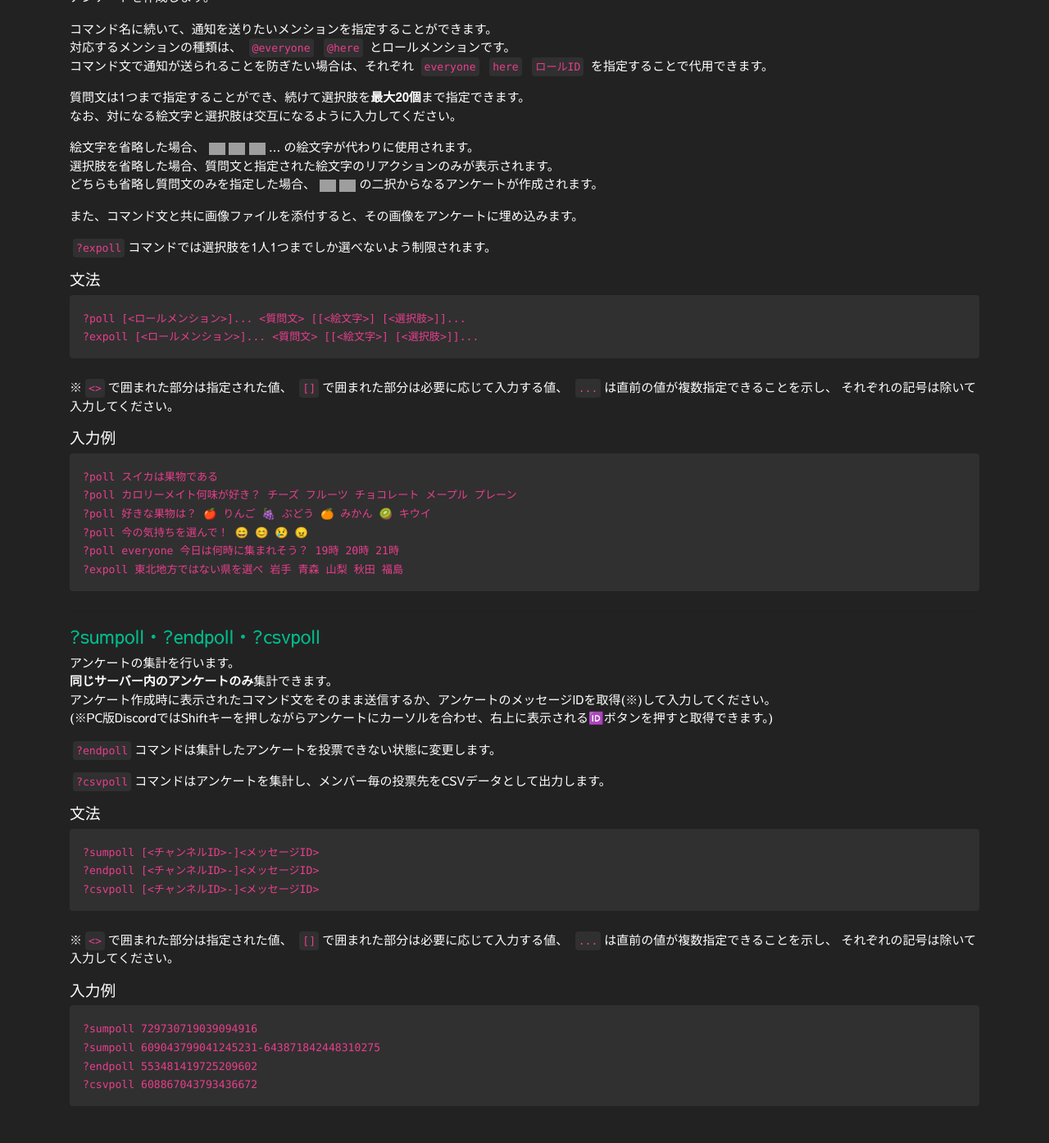
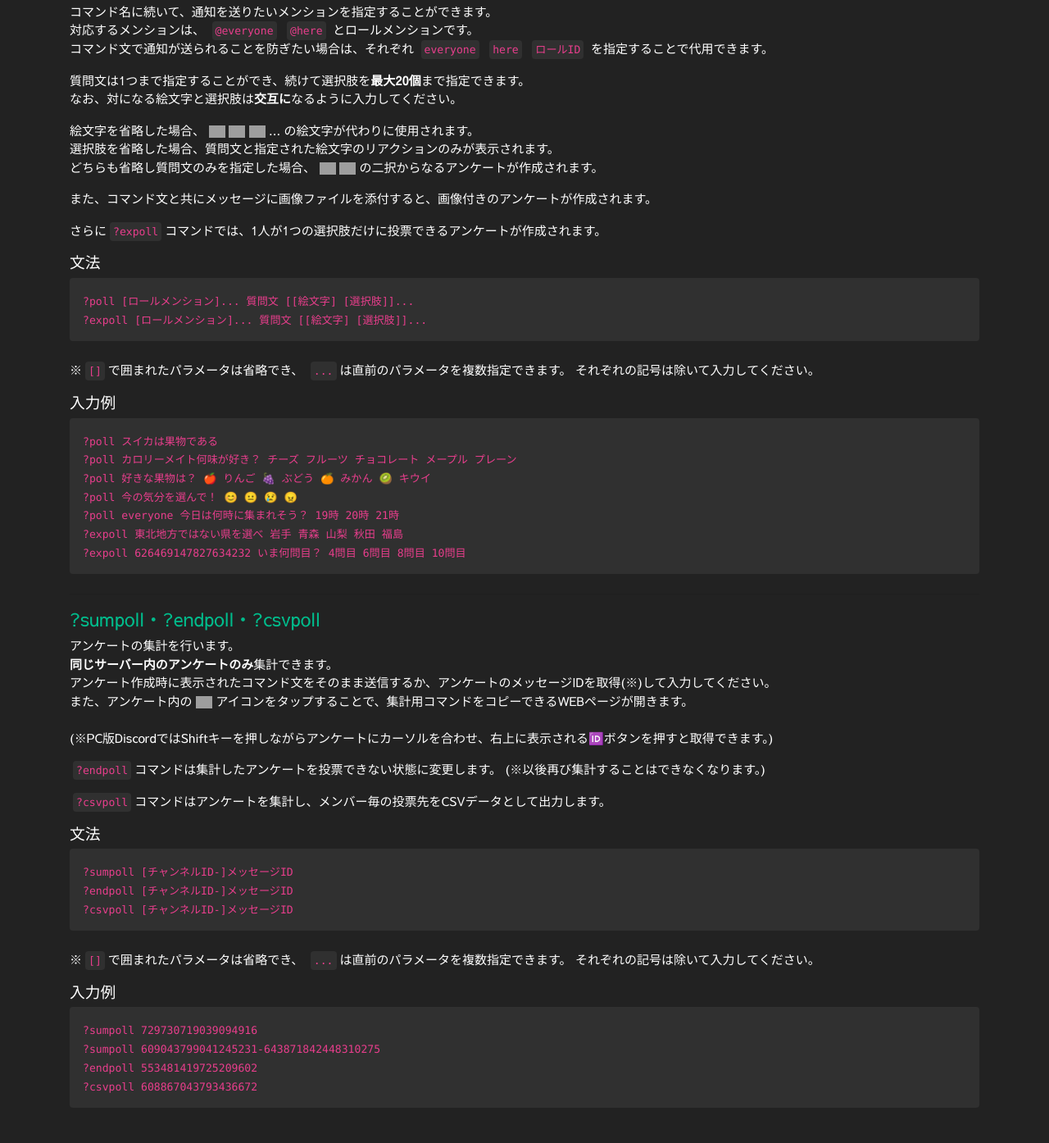
Before and after one commit to MinimumBots/quick_poll_docs, a plain HTML site: page ja/index.html in a window 1280 px wide. Shown: the part 937-2331 px from the top of the page at 82% size. Drawn offline with nearby package versions, Linux system fonts and the light colour scheme; grey boxes are pictures that could not be loaded.

Commit message:
Refactor documents

```diff
--- a/ja/index.html
+++ b/ja/index.html
@@ -39,7 +39,6 @@
   </div>
 
   <div class="container" style="margin-top: 120px;">
-    <h1>Quick Poll</h1>
     <p class="lead mt-2">
       Discord用の高機能アンケートBOTです。<br />
       簡単なコマンド操作で様々なアンケートを作成でき、票数の集計、データ出力まで行えます。
@@ -50,11 +49,13 @@
       BOTに対してメンションを送るか、コマンドのすべてのパラメータを省略すると、簡単なチュートリアルが表示されます。<br />
       各コマンドを利用するときは必ず<code class="bg-dark mx-1 my-0 p-1 rounded">?</code>で始め、
       各パラメータは<strong>半角・全角スペース</strong>か<strong>改行</strong>で区切って入力してください。<br />
-      各パラメータに半角・全角スペースを含めたいときは、パラメータ全体を<code class="bg-dark mx-1 my-0 p-1 rounded">&quot;&quot;</code>で囲ってください。
+      各パラメータに半角・全角スペースを含めたいときは、パラメータ全体を<code class="bg-dark mx-1 my-0 p-1 rounded">&quot;&quot;</code>で囲ってください。<br />
+      <br />
+      (※パラメータとは、質問文や選択肢といったアンケートの作成に必要な各文字列のことです。)
     </p>
 
     <h3 class="mt-4">コマンド一覧</h3>
-    <p>各コマンドをタップすると詳しい説明へ移動します。</p>
+    <p>各コマンド名をタップすると詳しい説明へ移動します。</p>
     <table class="table table-hover">
       <thead>
         <tr>
@@ -93,7 +94,7 @@
     </p>
     <p>
       コマンド名に続いて、通知を送りたいメンションを指定することができます。<br />
-      対応するメンションの種類は、
+      対応するメンションは、
       <code class="bg-dark mx-1 my-0 p-1 rounded">@everyone</code>
       <code class="bg-dark mx-1 my-0 p-1 rounded">@here</code>
       とロールメンションです。<br />
@@ -105,7 +106,7 @@
     </p>
     <p>
       質問文は1つまで指定することができ、続けて選択肢を<strong>最大20個</strong>まで指定できます。<br />
-      なお、対になる絵文字と選択肢は交互になるように入力してください。
+      なお、対になる絵文字と選択肢は<strong>交互に</strong>なるように入力してください。
     </p>
     <p>
       絵文字を省略した場合、
@@ -120,21 +121,20 @@
       の二択からなるアンケートが作成されます。
     </p>
     <p>
-      また、コマンド文と共に画像ファイルを添付すると、その画像をアンケートに埋め込みます。
+      また、コマンド文と共にメッセージに画像ファイルを添付すると、画像付きのアンケートが作成されます。
     </p>
     <p>
-      <code class="bg-dark mx-1 my-0 p-1 rounded">?expoll</code>コマンドでは選択肢を1人1つまでしか選べないよう制限されます。
+      さらに<code class="bg-dark mx-1 my-0 p-1 rounded">?expoll</code>コマンドでは、1人が1つの選択肢だけに投票できるアンケートが作成されます。
     </p>
 
     <h5>文法</h5>
     <div class="bg-dark mb-4 p-3 rounded">
-      <code>?poll [&lt;ロールメンション&gt;]... &lt;質問文&gt; [[&lt;絵文字&gt;] [&lt;選択肢&gt;]]...</code><br />
-      <code>?expoll [&lt;ロールメンション&gt;]... &lt;質問文&gt; [[&lt;絵文字&gt;] [&lt;選択肢&gt;]]...</code>
+      <code>?poll [ロールメンション]... 質問文 [[絵文字] [選択肢]]...</code><br />
+      <code>?expoll [ロールメンション]... 質問文 [[絵文字] [選択肢]]...</code>
     </div>
     <p>
-      ※<code class="bg-dark mx-1 my-0 p-1 rounded">&lt;&gt;</code>で囲まれた部分は指定された値、
-      <code class="bg-dark mx-1 my-0 p-1 rounded">[]</code>で囲まれた部分は必要に応じて入力する値、
-      <code class="bg-dark mx-1 my-0 p-1 rounded">...</code>は直前の値が複数指定できることを示し、
+      ※<code class="bg-dark mx-1 my-0 p-1 rounded">[]</code>で囲まれたパラメータは省略でき、
+      <code class="bg-dark mx-1 my-0 p-1 rounded">...</code>は直前のパラメータを複数指定できます。
       それぞれの記号は除いて入力してください。
     </p>
 
@@ -144,9 +144,10 @@
         ?poll スイカは果物である<br />
         ?poll カロリーメイト何味が好き？ チーズ フルーツ チョコレート メープル プレーン<br />
         ?poll 好きな果物は？ 🍎 りんご 🍇 ぶどう 🍊 みかん 🥝 キウイ<br />
-        ?poll 今の気持ちを選んで！ 😄 😊 😢 😠<br />
+        ?poll 今の気分を選んで！ 😊 😐 😢 😠<br />
         ?poll everyone 今日は何時に集まれそう？ 19時 20時 21時<br />
-        ?expoll 東北地方ではない県を選べ 岩手 青森 山梨 秋田 福島
+        ?expoll 東北地方ではない県を選べ 岩手 青森 山梨 秋田 福島<br />
+        ?expoll 626469147827634232 いま何問目？ 4問目 6問目 8問目 10問目
       </code>
     </div>
 
@@ -157,10 +158,15 @@
       アンケートの集計を行います。<br />
       <strong>同じサーバー内のアンケートのみ</strong>集計できます。<br />
       アンケート作成時に表示されたコマンド文をそのまま送信するか、アンケートのメッセージIDを取得(※)して入力してください。<br />
+      また、アンケート内の
+      <img src="https://raw.githubusercontent.com/twitter/twemoji/master/assets/72x72/1f4ca.png" width="20" />
+      アイコンをタップすることで、集計用コマンドをコピーできるWEBページが開きます。<br />
+      <br />
       (※PC版DiscordではShiftキーを押しながらアンケートにカーソルを合わせ、右上に表示される🆔ボタンを押すと取得できます。)
     </p>
     <p>
       <code class="bg-dark mx-1 my-0 p-1 rounded">?endpoll</code>コマンドは集計したアンケートを投票できない状態に変更します。
+      (※以後再び集計することはできなくなります。)
     </p>
     <p>
       <code class="bg-dark mx-1 my-0 p-1 rounded">?csvpoll</code>コマンドはアンケートを集計し、メンバー毎の投票先をCSVデータとして出力します。
@@ -168,23 +174,26 @@
 
     <h5>文法</h5>
     <div class="bg-dark mb-4 p-3 rounded">
-      <code>?sumpoll [&lt;チャンネルID&gt;-]&lt;メッセージID&gt;</code><br />
-      <code>?endpoll [&lt;チャンネルID&gt;-]&lt;メッセージID&gt;</code><br />
-      <code>?csvpoll [&lt;チャンネルID&gt;-]&lt;メッセージID&gt;</code>
+      <code>
+        ?sumpoll [チャンネルID-]メッセージID<br />
+        ?endpoll [チャンネルID-]メッセージID<br />
+        ?csvpoll [チャンネルID-]メッセージID
+      </code>
     </div>
     <p>
-      ※<code class="bg-dark mx-1 my-0 p-1 rounded">&lt;&gt;</code>で囲まれた部分は指定された値、
-      <code class="bg-dark mx-1 my-0 p-1 rounded">[]</code>で囲まれた部分は必要に応じて入力する値、
-      <code class="bg-dark mx-1 my-0 p-1 rounded">...</code>は直前の値が複数指定できることを示し、
+      ※<code class="bg-dark mx-1 my-0 p-1 rounded">[]</code>で囲まれたパラメータは省略でき、
+      <code class="bg-dark mx-1 my-0 p-1 rounded">...</code>は直前のパラメータを複数指定できます。
       それぞれの記号は除いて入力してください。
     </p>
 
     <h5>入力例</h5>
     <div class="bg-dark mb-4 p-3 rounded">
-      <code>?sumpoll 729730719039094916</code><br />
-      <code>?sumpoll 609043799041245231-643871842448310275</code><br />
-      <code>?endpoll 553481419725209602</code><br />
-      <code>?csvpoll 608867043793436672</code>
+      <code>
+        ?sumpoll 729730719039094916<br />
+        ?sumpoll 609043799041245231-643871842448310275<br />
+        ?endpoll 553481419725209602<br />
+        ?csvpoll 608867043793436672
+      </code>
     </div>
 
     <h3 class="mt-5">文法の解説</h3>
```
Also changed, not shown: ja/sumpoll.html (+3 -2 lines).
